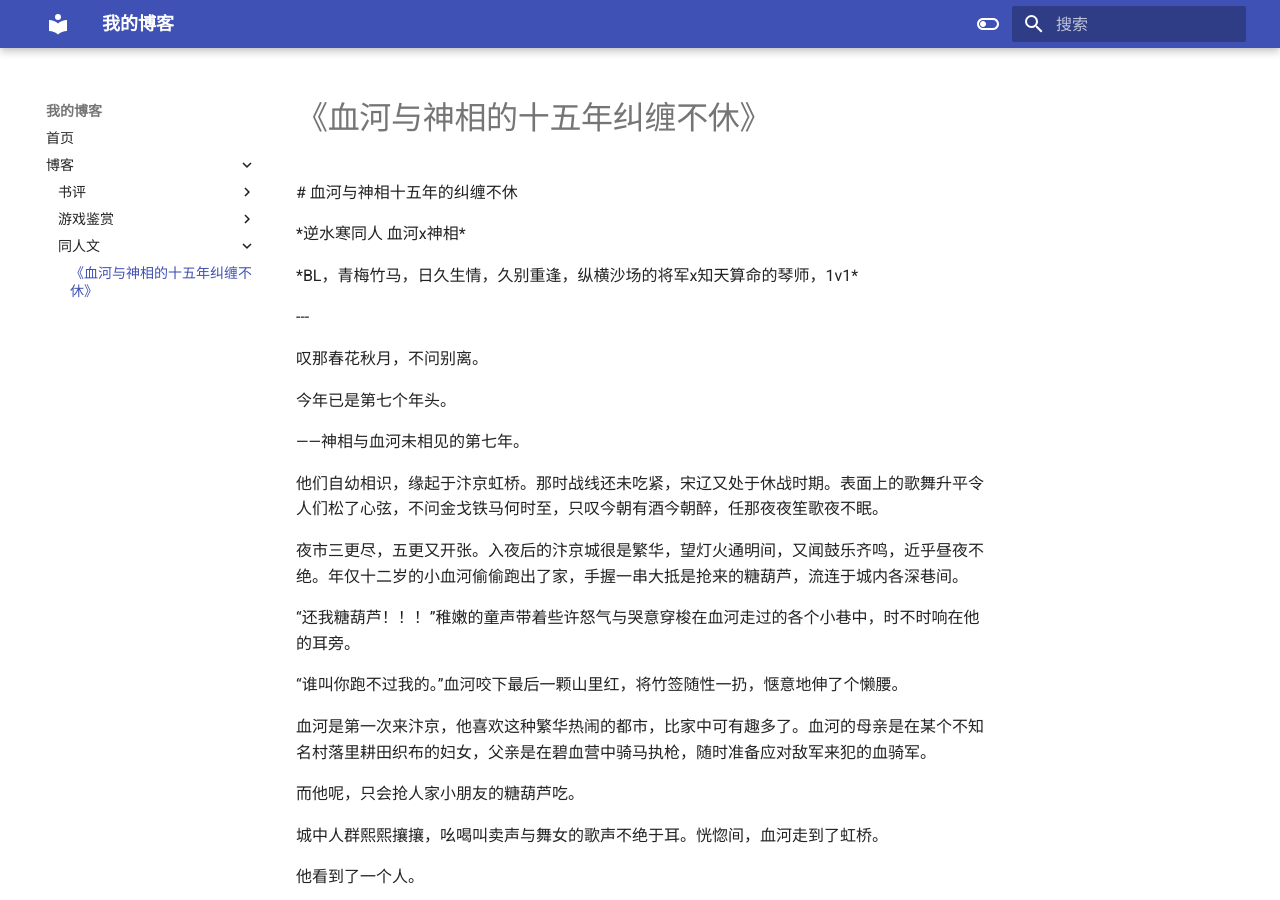
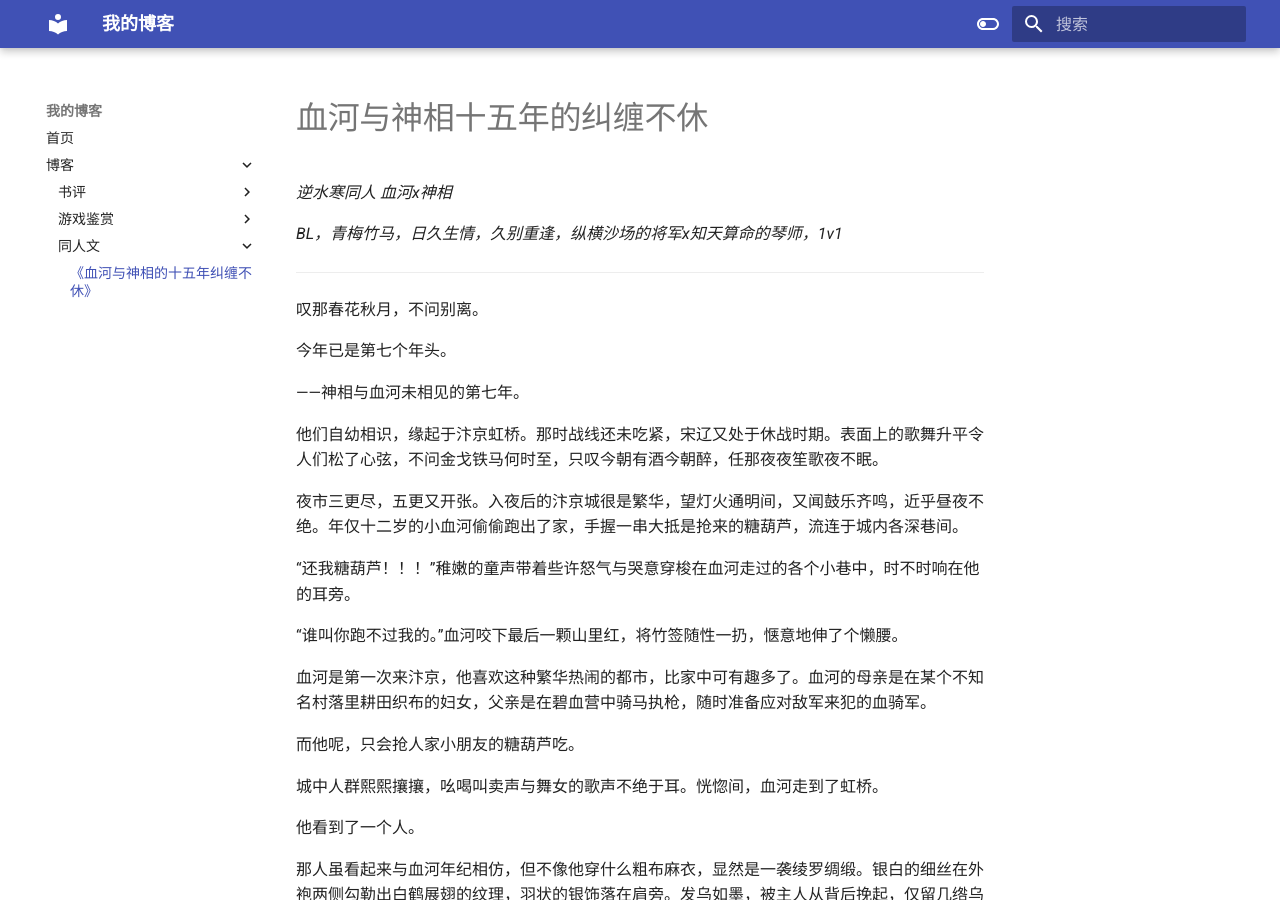
Before and after one commit to Linsey0229/blog, an MkDocs documentation site: the page built from docs/shiwunian.md, in a window 1280 px wide and 900 px high. Built offline with MkDocs 1.6.1 and Material for MkDocs 9.7.7, drawn with Linux system fonts in a browser that asks for light colours; some of the changed text lies outside the part shown.

Commit message:
彻底修复同人小说格式

```diff
--- a/docs/shiwunian.md
+++ b/docs/shiwunian.md
@@ -1,1021 +1,511 @@
-\# 血河与神相十五年的纠缠不休
+# 血河与神相十五年的纠缠不休
 
+*逆水寒同人 血河x神相*
 
+*BL，青梅竹马，日久生情，久别重逢，纵横沙场的将军x知天算命的琴师，1v1*
 
-\*逆水寒同人 血河x神相\*
-
-
-
-\*BL，青梅竹马，日久生情，久别重逢，纵横沙场的将军x知天算命的琴师，1v1\*
-
-
-
-\---
-
-
+---
 
 叹那春花秋月，不问别离。
 
-
-
 今年已是第七个年头。
-
-
 
 ——神相与血河未相见的第七年。
 
-
-
 他们自幼相识，缘起于汴京虹桥。那时战线还未吃紧，宋辽又处于休战时期。表面上的歌舞升平令人们松了心弦，不问金戈铁马何时至，只叹今朝有酒今朝醉，任那夜夜笙歌夜不眠。
-
-
 
 夜市三更尽，五更又开张。入夜后的汴京城很是繁华，望灯火通明间，又闻鼓乐齐鸣，近乎昼夜不绝。年仅十二岁的小血河偷偷跑出了家，手握一串大抵是抢来的糖葫芦，流连于城内各深巷间。
 
-
-
 “还我糖葫芦！！！”稚嫩的童声带着些许怒气与哭意穿梭在血河走过的各个小巷中，时不时响在他的耳旁。
-
-
 
 “谁叫你跑不过我的。”血河咬下最后一颗山里红，将竹签随性一扔，惬意地伸了个懒腰。
 
-
-
 血河是第一次来汴京，他喜欢这种繁华热闹的都市，比家中可有趣多了。血河的母亲是在某个不知名村落里耕田织布的妇女，父亲是在碧血营中骑马执枪，随时准备应对敌军来犯的血骑军。
-
-
 
 而他呢，只会抢人家小朋友的糖葫芦吃。
 
-
-
 城中人群熙熙攘攘，吆喝叫卖声与舞女的歌声不绝于耳。恍惚间，血河走到了虹桥。
-
-
 
 他看到了一个人。
 
-
-
 那人虽看起来与血河年纪相仿，但不像他穿什么粗布麻衣，显然是一袭绫罗绸缎。银白的细丝在外袍两侧勾勒出白鹤展翅的纹理，羽状的银饰落在肩旁。发乌如墨，被主人从背后挽起，仅留几绺乌丝垂在胸前。浑身上下散发出一股生人勿近的疏离感，犹如遗世独立羽化而登仙之人。
-
-
 
 血河见状，觉得他肯定是从山上偷跑下来的小仙人。
 
-
-
 听闻仙人居处终日覆雪，冷冷清清的，哪能有热闹的大都市好玩呢？一定是仙人呆烦了才跑下山的。
-
-
 
 思至此，血河朝这位小仙人投去的目光中多了几分殷切，毕竟他也是从家中偷跑出来的。
 
-
-
 而血河眼中的小仙人，此时正背着一把琴立于桥边。
-
-
 
 他眉头微蹙，眼眸低低的看向地面，令纤长的睫毛在眼底投下一片阴影，似是在思考些什么。
 
-
-
 在他所站方位的不远处，有一个正在卖糖葫芦的人。
-
-
 
 年仅十二岁的血河，觉得这位小仙人是想吃糖葫芦了。
 
-
-
 他摸了摸身上的口袋，掏了半天只掏出两文钱。
-
-
 
 血河走向糖葫芦商人，清空了自己可怜的积蓄，换来了一串糖葫芦，却又转身，把它给了那位小仙人。
 
-
-
 小仙人看着手中多出的糖葫芦，愣了半晌，严肃凝重的神情里掺进一抹疑惑。
-
-
 
 “看你一个人杵在那不知道在想些什么，我觉得你是想吃糖葫芦了。”血河漫不经心地解释道，又见对方一脸犹豫，心想一定是仙人初次下山，没见过烟火凡尘之食。只见他清了清嗓，故意提高了一个调，佯装通达熟稔地介绍道：
 
-
-
 “仙人第一次下山？此物名为冰糖葫芦，乃用竹签，贯以山里红、海棠果、葡萄、麻山药、核桃仁、豆沙等蘸以冰糖。味甜脆而凉，京中童子尤爱食。”血河摇头晃脑地介绍着，语到末尾忽的狡黠一笑：
-
-
 
 “仙人若是喜欢，我还可以给你抢…哦不，买。”他瞅着面前凛若冰霜的小仙人，起了些许逗弄的心思，便故意咽下未说完的“抢”字，替成一个“买”字。
 
-
-
 对面被称作“仙人”的人在听过血河的话后，紧蹙的眉微微上挑，反倒是舒展了些。沉默良久，才缓缓开口道：
-
-
 
 “谢谢，但我并非仙者，唤我神相便好。”语毕，神相顿了顿身形，迎着血河期许的目光咬了一口手中握着的糖葫芦。
 
-
-
 糖葫芦甜脆入口而清凉不腻，他甚是喜爱。
-
-
 
 “此物是我抢掠而得，你吃了它，便也成共犯咯。”血河轻扬唇角，话里凝着些许揶揄之意。
 
-
-
 “……万物皆不得抢掠，”神相幽幽开口，叹了口气，而后接续道：
-
-
 
 “且我知晓此物——”他伸出手指意图指向不远处的糖葫芦商人，却在抬眸间意外撞上血河笑意盈盈的目光。
 
-
-
 “嘿，逗你的。别总是皱着眉了，多笑笑。”
-
-
 
 “不过虹桥人来人往的，你就只注意我？”见神相又垂眸不语，血河摸了摸下巴，无端道出句风马牛不相及的荒诞话来：
 
-
-
 “莫非我是天选之子……”
-
-
 
 血河虽喜欢抢别家孩童的糖葫芦，但他自小一片碧血丹心，有一个戍守山河的将军梦。
 
-
-
 如同他的父亲。
-
-
 
 神相轻微侧目，无意打断血河天马行空的想象，仅是轻笑一声，不再言语。
 
-
-
 神相是从遥远的白帝城走到汴京的。
-
-
 
 他沾了一路的风尘，在山邑辗转间结识了人间。
 
-
-
 他走在炫目的都市，穿过熙攘的人群，看见与他擦肩而过的每个人。
-
-
 
 其中当然包括被别的孩童追了十几个小巷后又用两文钱买了糖葫芦的血河。
 
-
-
 夜间的汴京燃起了烟花，绽放于最深的夜幕之上，而又一触即离。闪烁的花火映照在神相白玉般的脸庞，却又染不上半分人间烟火。血河忽然觉得他的脸色过于苍白了，比起仙人，或许更像一只不属于凡尘间的鹤。
-
-
 
 此后，血河经常从家中偷跑出来到城里找神相玩，塞一堆好吃好玩的给他，神相也不恼，只是弹一些血河听不懂的曲子。每每曲罢，便抬头看天上的星星，转头便能看到身旁呼呼大睡的血河。
 
-
-
 “心想事成，天选将军。”
-
-
 
 木星合月的夜晚，神相抬眸扫了眼身旁一如既往熟睡的血河，轻轻开口道。
 
-
-
-\---
-
-
+---
 
 远方战火轰鸣，城内的烟火气似是淡了。夜市再无开张之时，虹桥之上遍地乞讨，千里饿殍只得葬于河中。夜幕低垂，偶见星火恍恍，竟是寺庙灯烛长明。关前狼烟四起，长枪秣马斩阎罗。燕然未勒终不还，仅叹雁门夜雨涨秋池。
 
-
-
 血河已然十八岁，早已不是当年那个抢别人糖葫芦吃的黄口小儿。辽军入境，碧血营死伤大半，与敌军拼了个你死我活之势，无数将士用性命守住了城关，他们的鲜血撒在雁门前，只求魂归故里。
-
-
 
 远方传来父亲战死沙场的噩耗，少年心中的大树倒了，绝望蚕食吞并着希望，最终碎成一场虚妄。
 
-
-
 今夜已是年末，血河找来神相喝酒。
-
-
 
 他什么都没说，或是什么都说不出，只能痴痴地望着那轮残月，一杯接一杯地试图灌醉自己。
 
-
-
 他意欲加入碧血营，但这一去便是生死两茫茫。
-
-
 
 他放不下家中孤母，也放不下心悦六年的神相。
 
-
-
 爱令人怯懦。
-
-
 
 酒意阑珊，神相知晓自己劝不住决心一醉方休的血河，只能同他一起喝。
 
-
-
 不知过了几时，夜深了，人醉了。
-
-
 
 却也只能听到一声叹息。
 
-
-
 年少时期思将军，皆是修我矛戈，扬鞭慷慨，一枪直取敌军首级。
-
-
 
 不为仇雠不为恩，只觉苍天方愦愦，莫凭赤手拯元元。
 
-
-
 血河从小便是钦慕父亲的——钦慕他投戟从戎，保卫河山，护一方安定。
-
-
 
 直至知晓死亡。
 
-
-
 血骑军也好，将军也罢，血河才明白这些意味着什么。
-
-
 
 他们是恣意不羁的，更是流着血，混合着大爱与牺牲的。
 
-
-
 千城万邑的责任压在他们身上，去盼一个战火不再的未来。
-
-
 
 以至于鲜血永远也无法涤尽。
 
-
-
 他们是疯狂的，麻木的，满身裂痕的。
-
-
 
 却又是不得不的。
 
-
-
 血河忽然下定决心去碧血营了。
-
-
 
 政权动荡，一旦城关失守，死的会是他乡间耕织的母亲，会是他爱慕六年的竹马，也会是城内手无寸铁的黎民百姓。
 
-
-
 他们如何独自应对敌方的千军万马？又如何面对山河破碎的故国？
-
-
 
 惟以我之躯，护我之爱，守我河山。
 
-
-
 爱令人怯懦，爱也令人毅然。
-
-
 
 第二年春天，血河悄无声息的离开了汴京，千里迢迢跑去了碧血营。
 
-
-
 漫天黄沙埋葬了少年的前尘旧梦，却葬不住心中愈发升腾的恨意；红缨湖濯净了战士的长枪，却无法涤尽手中沾染的鲜血。
-
-
 
 神相再也没等来那个给他买糖葫芦的血河，在那年春天便回了白帝城。可白帝城终日覆雪，又何来春天一说？
 
-
-
 他有时在夜里抚琴，抬头仍是一成不变的星象。
-
-
 
 知天算命的琴师啊，早知战火会毁了一个朝代。可他终究不是仙人，救不了苍生百姓。他恨，却也无能为力，只能偷着下山，多看几眼灯火环绕的人世间，多看几眼……那个会抢别人糖葫芦吃的小将军。
 
-
-
 七年间，烽火连城，金戈铁马踏平了遍地横尸；白骨累累，成了无名战士的无字碑。
-
-
 
 七年了，如神相所说，血河已经成了战功彪炳的将军。
 
-
-
 只是会在某天夜里，梦回那个夜夜笙歌的汴京城，梦见那个背着琴的小仙人。
-
-
 
 在梦里熟悉的琴声响起时，他却醒了。
 
-
-
-\---
-
-
+---
 
 黑云压城，血染黄沙，长缨烈马击退了一波又一波敌军。
 
-
-
 这一战算是宋朝的胜利，但双方均是元气大伤，迫使宋辽达成了休战协议。长达七年的浴血奋战终于得到片刻喘息。
-
-
 
 听闻此事，远在宋辽边境清理敌军残党的血河果断上马，大摇大摆地回到了营中。
 
-
-
 然后请了足足一个月的假。
-
-
 
 理由是：探望家人。
 
-
-
 血河安顿好家中孤苦伶仃的老母亲后，便跑去了汴京城。
-
-
 
 他是刚打了胜仗，意气风发的将军。高束的马尾被风吹起，打在他染血的甲胄上。他手执长矛，骑马游荡在城内，只为寻七年梦中的一个身影。
 
-
-
 汴京的桃花被吹落了，洋洋洒洒地躺在城里的石砖上，还有些花瓣无意落入一人发丝间。不过那人好似并不在意，仍是背着琴立于桥边，任桃花落了他半袖衣襟。
-
-
 
 远方传来雄赳赳的马蹄音，教那人直朝远处观去，留一点笑意蕴藏唇间。
 
-
-
 花不晓，为何面若寒霜，又忽如春风拂过，似是万般风情悉落眸中；风不知，为何马儿急踏，却恍若梦里春归，犹是万千思慕皆蕴眉间。
-
-
 
 “驭——”烈马踏风而入，碾碎了遍地飘零的残花，听到主人的一声喝令，才怏怏止住步伐。
 
-
-
 血河一个翻身下马，便是抱住了眼前人。
-
-
 
 淡淡的香气涌入血河鼻间，他在沙场嗅惯了血腥味与腐尸糜烂的气息，只有在梦里才得一夕安神。梦里他也是这般抱着神相，将头埋入他的脖颈间，嗅他身上淡淡的花香。
 
-
-
 “血河？”感受到锁骨处温热的吐息，神相迟疑了一下，但还是用手抚过怀中人的背，轻轻回拥他。
-
-
 
 血河听到神相在唤他，便不情不愿地挺起了脊背，只是置于对方腰间的手迟迟不肯松开。
 
-
-
 七年未见，血河倒是又长高不少，如今比神相还要高出多半个头。两人维持着这稍显暧昧的姿势，他垂眼便能看到神相耳垂上的痣以及发间滑落的花瓣。
-
-
 
 血河抬手想把花瓣拈起，却有意无意地擦过神相的耳垂，惹得怀里人一颤，红了耳根。神相蹙起好看的眉头，将目光移向他处，苍白的面庞晕开两片薄红。
 
-
-
 血河眼神暗了暗，喉咙微动，却终是没了动作，只是置于神相腰间的另一只手无端收紧了些。他佯装无事寒暄道：
-
-
 
 “好久不见，”
 
-
-
 “我很想你。”
-
-
 
 故作轻描淡写的话语，在不经意间融进指尖的落花，花瓣无声飘落，却又不知惊扰了谁的心房。
 
-
-
 “嗯。”神相双目微阖，轻轻应了声。而后遽然长叹，抬眸看他，欲说些什么，但最终也只是道了句：
-
-
 
 “好久不见。”
 
-
-
 他在这里等了许久，久到桃花落了半身。
-
-
 
 正如他在白帝城看了七年的落雪。
 
-
-
-\---
-
-
+---
 
 此时汴京已然入夜，月色透过小窗在客栈屋内投下几缕夜光。
 
-
-
 神相侧身靠在软榻上，一头墨发如云般松散地铺展开，胸膛随着均匀的呼吸声缓缓起伏。月光倾泻在他清隽的面容上，轻柔地替他抚平紧蹙的眉，薄唇似是涂了胭脂，让人无端想替他拭去这抹红色。
-
-
 
 血河盯着身旁熟睡的人，似是想伸手触碰他，却又倏地停在半空中，伴着一声叹息，讪讪缩了回去。
 
-
-
 “怂包一个。”血河在心里低骂自己，但眼神仍时不时地往枕边瞟去。
-
-
 
 他喜欢神相。
 
-
-
 是在汴京城缭乱陆离的流光里，是在碧血营千千万万个辗转难寐的夜里，是在七年梦间从未止息的琴声里。
-
-
 
 直至烈马踏平了落花，他闯进一人怀中。
 
-
-
 那是他梦了七年的人。
-
-
 
 爱意挟裹着欲望疯狂滋长。
 
-
-
 爱欲交加，捣毁着血河所剩不多的理智。他承认，他想要神相想的快疯了。
-
-
 
 朝思暮想、念了七年之人就这般毫无防备地在自己身前入眠，抬眼便是他如墨的乌发与松垮睡衣间隐隐可见的漂亮锁骨。
 
-
-
-\---
-
-
+---
 
 “……你，他妈，滚下去。”神相似是察觉到了血河的意图，难得愿意放下多年来的良好教养，道出平生第一句粗鄙之语。
 
-
-
 “神相，你知道的，”
-
-
 
 “我在碧血营待了七年，七年……”
 
-
-
 七年没能见你。
-
-
 
 血河不觉心虚理亏，只是有些话刚要出口便无端失了声。
 
-
-
 他在碧血营待了七年，他的手染了七年的血，七年梦里夜夜皆是死在他枪下的亡魂来索命。每每此时，他便被无形的力量钉住，任亡魂随意挑断他的筋骨，刺穿他的心脏——如同他曾对敌军做的那般。
-
-
 
 痛意铺天盖地的袭来，直至一曲琴音，驱散了此间所有的仇怨与恶意。
 
-
-
 当他想去细听那琴音，找寻那熟悉的人时，却倏地醒了。
-
-
 
 血河哑然失笑，他从来没能在梦里抓到过神相。
 
-
-
 直到某天夜里他梦回那个夜夜笙歌的汴京城，梦见了那个背着琴的小仙人。
-
-
 
 唯一不同的只是他们均已及冠。
 
-
-
 一朝春尽，只叹梦无痕。
-
-
 
 千沟万壑欲难填。
 
-
-
 来自高山的鹤啊，你被一只狼窥伺已久。
-
-
 
 最是贪婪的狼，想要抓住这只鹤，把他划进自己的领地，甚至融进自己的身体里。
 
-
-
 潮水汹涌，欲浪袭来。潮起潮落间吞噬了七年的朝暮与相思，仅剩欲海无垠。
 
-
-
-\---
-
-
+---
 
 再日清晨，神相盯着身旁装睡的血河，一脚把他踢下了床。
 
-
-
 “哐——”血河一个趔趄栽在地板上，两者在碰撞间发出极大的声响。然而被踹下床他也不恼，反倒是抖了抖身上沾染的灰尘，回头望着坐在床上的神相，佯装悲恸叹：
-
-
 
 “好狠的心。”
 
-
-
 果不其然迎来了神相的白眼，他冷哼一声，淡淡道：
-
-
 
 “你既不怜我，我又何须怜你。”神相可清楚地记得昨夜血河是怎样强上他，怎样在他身体里蛮横的顶撞，怎样控制他的高潮，以及怎样把他做昏过去的。
 
-
-
 话虽如此，但思至昨夜春光，一抹薄红悄然攀上他的耳尖。
-
-
 
 神相摇了摇头，企图把这些淫乱的记忆甩出脑中。他起身下榻，用翩跹的衣袂拂过血河。
 
-
-
 然后被他一把拽住。
-
-
 
 “去哪？不带你血河哥哥？”血河将手里攥住的衣袂用力一拉，便将神相拦腰拥入怀中。他讨好般地去蹭神相的脖颈，缓缓收紧置于他腰间的双手，像是要把怀里人融进身体里。
 
-
-
 似是终于受不住血河的撒娇，神相将头撇向一边，轻飘飘叹道：
-
-
 
 “练琴。”
 
-
-
-\---
-
-
+---
 
 神相自小弹得一手好琴，在白帝城时也是首屈一指。
 
-
-
 门中弟子都羡他，羡他天资聪颖，一曲便能道尽天机。
-
-
 
 可他能力越强，看到的越多，便越是怀疑：
 
-
-
 战火尚能止息，可拿什么去阻止一个时代的落幕？
-
-
 
 人不过是荒漠中的一粟尘埃，又怎能抵御狂风巨浪？
 
-
-
 少时的神相不解，便抱着国破山河改的心态去游历人间。
-
-
 
 却偏偏碰上未来以躯护国的血河。
 
-
-
 他是渺小的，我们亦是渺小的。
-
-
 
 可渺小的尘粒会聚成沙丘，被千秋万代的风吹变了形状，但沙漠却永远存在。
 
-
-
 前仆后继的人们，选择做一粟奔涌不歇的尘埃，奔向那个微渺的可能。
-
-
 
 后来血河投身沙场，神相便大部分时间处在白帝城。
 
-
-
 每日：弹琴，下棋，观星。
-
-
 
 看似闲适惬意，如避世云游的仙者。
 
-
-
 然身居于世，又何谈避世？
-
-
 
 烽火如刀，黎民为鱼。城门失火，必殃及池鱼。
 
-
-
 出世者也好，入世者也罢，当烽烟四方蔓延，便成了同样的俎上鱼肉。
-
-
 
 神相从来不会任人宰割。
 
-
-
 弹琴，琴心蕴剑胆。琴下藏剑，曲中意战。当琴心曲意汇于剑中，便可斩尽天下宵小。
-
-
 
 下棋，棋局寓政局。浮生一局棋，不止是位高者间的对弈，更是命与运间的博弈。一朝不慎，便是满盘皆输。
 
-
-
 观星，星象即命途。纵观六合，体察星象。习观日之法，洞见肺腑，是为解救困窘的生灵，是为抗争既定的命途。
-
-
 
 世间万物皆困局中，而他云游尘外，便是要破局。
 
-
-
-\---
-
-
+---
 
 一曲作罢，血溅衣襟。
 
-
-
 神相不甘地仰望苍天，脑中浮过一帧画面：
-
-
 
 辽军过境，宋朝已如风中残烛；血淌雁门，他的爱人将葬身沙场。
 
-
-
 他轻阖双目，鲜血顺着唇角滴落琴间，染红了琴弦。触目惊心的颜色扰乱了血河的心神，他皱着眉头扶起神相，急切地问他感觉如何、又为何突生变故。
-
-
 
 神相手指按压着紧绷的太阳穴，苍白的面颊没有一丝血色。面对血河的关心，他只是摇摇头，示意自己并无大碍。便转身想要再碰那琴，直被血河拦下。
 
-
-
 “你以往弹琴可不会如此。”血河话里没了笑意，径直缠上神相的手，与他十指相握。神相淡淡地瞥了他一眼，想要从他手中挣脱出来，可惜血河握得太紧、太牢。
-
-
 
 ——他不愿松手，如此宣泄着七年梦间所有的不安与焦灼。
 
-
-
 神相拗不过，索性随了他的性子，堪堪开口道：
-
-
 
 “为求破局之法。”
 
-
-
 血河心不在焉地轻轻摩挲着神相因过度观命而微微颤抖的凛霜般冰冷的手。他不晓破局之法如何求得，只是心里隐隐不安，无端觉得这只鹤似乎从来如此，以后也如此。
-
-
 
 ——他太过沉静，以至于让人忘了他正承受莫大的苦痛。
 
-
-
 古往今来，妄图逆天改命者繁，或为名利，或为大义，皆不得善终，死于非命。
-
-
 
 传闻白帝城曾有一术，可乱其星象，改其命理。但因错杂因果、违背天道而易遭反噬，故为禁术。
 
-
-
 神相是在某本古籍中觅得的，但只记载了一半便经他人撕去，留下锯齿般不规整的残页。
-
-
 
 为拼凑出完整的篇章，神相辗转各地，投去万千金银，才堪堪集齐。
 
-
-
 他希望为烽烟四起的宋朝撬开一丝微渺的未来，也希望他的爱人能够活在那个战火消逝的未来里。
-
-
 
 即便那个未来没有他，他会在白帝城的风雪中逝去。
 
-
-
 而不被任何人知晓。
 
-
-
-\---
-
-
+---
 
 一月的时间早已过去，神相回到了白帝城漫长的冬日。
 
-
-
 今日的雪似乎格外的大。
-
-
 
 他坐在素日无人往来的小径，回想着生于此世所经历的点点滴滴。
 
-
-
 风雪融在他轻扬的唇角，似是终于释然。
-
-
 
 手指抚过伴了他一生的琴，轻拢琴弦，在指尖处淌过万古不奏的禁曲。澈骨的冷意袭来，霜雪在他膝下凝结，和着东风夺去了此身贪恋的所有温度。
 
-
-
 神相不在意他骤降的体温，他早已习惯了凌冽的风霜，习惯了入髓的寒意。
-
-
 
 只是不习惯将至的虚无，不习惯永久的别离。
 
-
-
 叹那一朝离别，从此再不相逢。
-
-
 
 一滴泪滑落脸庞，被寒风凝成冰霜，落在雪里，碎成了一场幻梦。
 
-
-
 远在碧血营的血河似有所感，早在前夜便觉心脏绞痛，像是被人生生捥出一块，又将它彻底碾碎。
-
-
 
 他连夜赶路，终于在第二天傍晚来到了白帝城。
 
-
-
 凛冽的寒意叫嚣着血河身上的每个细胞，让他不禁心疼起神相。
-
-
 
 ——他那爱慕了十三年的人啊，是如何经受住这彻骨寒风的？
 
-
-
 风霜毫不留情地打在他身上，血河还未感受到更为蚀骨的冷意，便被一曲琴音扰乱了风向，将世间所有的寒意都拉拢过去。
-
-
 
 血河认识这琴音。
 
-
-
 ——他听了那人十三年的琴声。
-
-
 
 或慷慨激昂、荡气回肠，或婉转悠扬、如泣如诉。
 
-
-
 可从未听过这种。
-
-
 
 ——似是万代春秋的因果盘绕着寰宇不息的生灵，天地山川的亘古淌在沧海间一滴露珠上。
 
-
-
 露珠无声破裂，错乱了千年岁月的来往。
-
-
 
 血河追着琴音，顺着东风，见到了跪坐在冰雪里熟悉的人。
 
-
-
 银粟降在他身上，便绽成了冰花。在饕风虐雪间，他近乎披上一件霜衣，令寒英贴附着血肉，似是一触即碎。
-
-
 
 “神相……”血河喃喃念着他爱慕了十三载的名字，却在一朝融进了风雪，化作世间万物，与日月同辉，与岁月等长。
 
-
-
 此后，他是朝云青丝，是碧落扶光，是山川草木，是指尖坠花。
-
-
 
 他是世间一切，却唯独不是血河心悦十三载的神相。
 
-
-
 他俯首吻上这尊冰像，任雪落了他们满头。
-
-
 
 ——与君同沐雪，也算共白头。
 
-
-
 将思恋与难舍诉于唇间，作最后的吻别。
-
-
 
 在霜雪彻底消逝的前一刻，血河听到神相对他说：
 
-
-
 “我好像从未同你讲过爱，”
-
-
 
 “到下个没有战火的春光里来找我吧。”
 
-
-
 顷刻间，风雪掩埋了一切。
-
-
 
 连同血河与神相十三年的倾慕与相思。
 
-
-
-\---
-
-
+---
 
 又一年春过。
 
-
-
 醉花间，几回梦中忆风月。
-
-
 
 飞花落进血河发间，可他却丝毫不在意。
 
-
-
 只是背着一把琴，站在虹桥边。
-
-
 
 那年他在白帝城淋了一夜的雪，抬头却不明为何身处此地，也不解为何此时要流泪。
 
-
-
 只是望着身前空落落的雪地，觉得这里本来应该有只鹤。
-
-
 
 或许曾有只白鹤，飞到他面前歌唱。又倏地飞走，叹息一声，不再回来。
 
-
-
 血河离别了白帝城的风雪，骑马回到碧血营，却被告知宋辽彻底停战的喜讯。
-
-
 
 他应该高兴的，从此山河安定，不再担心生死离别。可他又笑不出来，无端觉得这突如其来的和平是由一人的血肉铸成的。
 
-
-
 是谁呢？
-
-
 
 血河想不起来了。
 
-
-
 但他记得要在战火消逝的春天里找一个人。
-
-
 
 他寻过汴京城的小巷，寻过常年借宿的客栈，最后停在了落花摇曳的虹桥边。
 
-
-
 春华秋实，秋收冬藏，在四季轮转间又历了两载的光阴。
-
-
 
 汴京落了两年的桃花，而他等了两年的不归人。
 
-
-
 今年的春天就要过去了。
-
-
 
 血河似往日背着琴来到虹桥，却忽然看到那立着一只鹤。
 
-
-
 他应是第一次在汴京见到白鹤，却无由觉得它在这里站了许久。
-
-
 
 它站在虹桥边，从汴京深巷的追闹喧哗看到月残星疏间举杯对酌，从花下重逢时春光旖旎再看到八千里路又风雪载途。
 
-
-
 从六年的相依看到七年的相思，再看到两年后的他死去。
 
-
-
-\---
-
-
+---
 
 东方有盛景，一梦到京华。
 
-
-
 汴京的桃花落在血河与那只白鹤之间。
-
-
 
 恍惚中，血河似乎忆起了他擅作别离的爱人。
 
-
-
 在醉人的梦里春间，他找到了他。
-
-
 
 只是那溅血的长枪与断弦的琴，伴着十五年间的纠缠不休，一同葬在了汴京城无止息的硝烟里。
 
-
-
 靖康二年，金军攻陷汴京，北宋灭亡。
 
-
-
 同年，康王赵构于南京即位，建立南宋政权。
```
